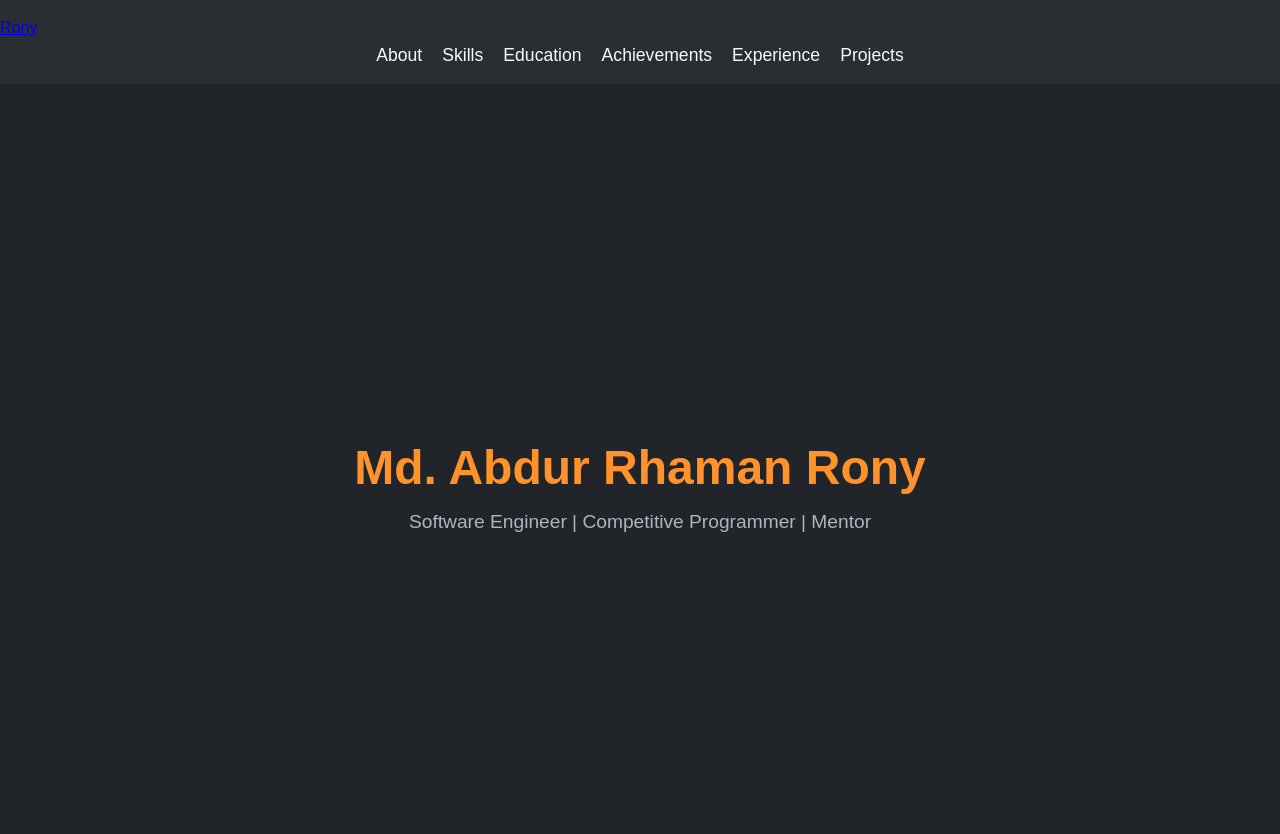
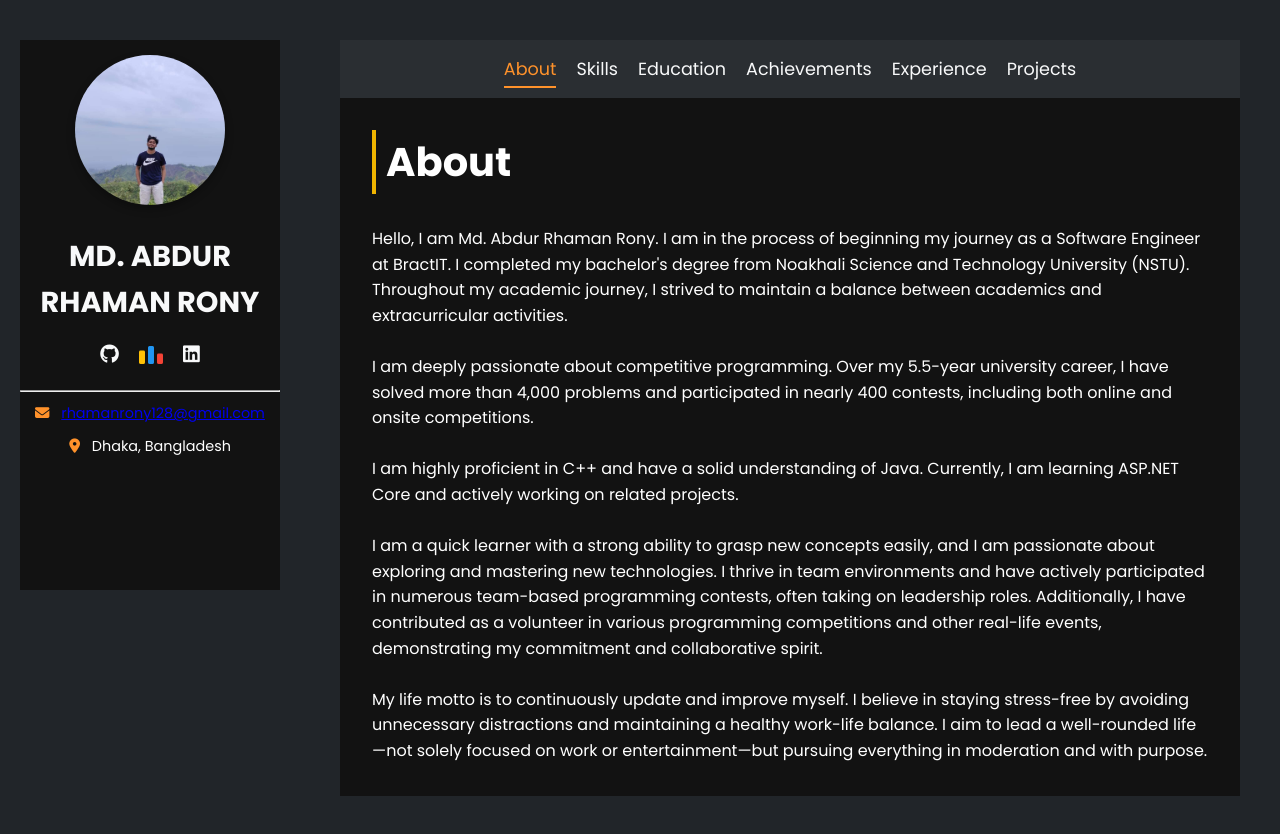
Before and after one commit to A-R-Rony/A-R-Rony.github.io, a plain HTML site: page index.html in a window 1280 px wide. Drawn offline with Linux system fonts and the light colour scheme.

Commit message:
update 01

```diff
--- a/index.html
+++ b/index.html
@@ -3,33 +3,83 @@
 <head>
   <meta charset="UTF-8" />
   <meta name="viewport" content="width=device-width, initial-scale=1.0" />
-  <meta name="description" content="Portfolio of Md. Abdur Rhaman Rony, Software Engineer and Competitive Programming Mentor" />
-  <meta name="keywords" content="software engineer, competitive programming, Codeforces, mentor, portfolio" />
+  <meta name="description" content="About Md. Abdur Rhaman Rony, Software Engineer and Competitive Programming Mentor" />
+  <meta name="keywords" content="software engineer, competitive programming, Codeforces, mentor" />
   <meta name="author" content="Md. Abdur Rhaman Rony" />
-  <title>Md. Abdur Rhaman Rony - Portfolio</title>
+  <title>About - Md. Abdur Rhaman Rony</title>
   <link rel="stylesheet" href="style.css" />
-  <link href="https://fonts.googleapis.com/css2?family=Roboto:wght@400;700&display=swap" rel="stylesheet">
+  <link href="https://fonts.googleapis.com/css2?family=Poppins:wght@400;700&display=swap" rel="stylesheet">
   <link rel="stylesheet" href="https://cdnjs.cloudflare.com/ajax/libs/font-awesome/6.4.0/css/all.min.css" />
 </head>
 <body>
+  <div class="layout">
+    <!-- Sidebar -->
+    <aside class="sidebar">
+      <nav class = "sidenav">
+        <img src="images/rony2.jpg" alt="Md. Abdur Rhaman Rony" class="profile-img" />
+      <h1>Md. Abdur Rhaman Rony</h1>
+      <div class="social-links">
+        <a href="https://github.com/A-R-Rony" target="_blank" aria-label="GitHub"><i class="fab fa-github"></i></a>
+        <a href="https://codeforces.com/profile/ar_rony1" target="_blank" aria-label="Codeforces">
+            <img src="images/codeforces.webp" alt="Codeforces" class="icon-img" />
+          </a>
+                  <a href="https://www.linkedin.com/in/md-abdur-rhaman-rony-108ab51aa/" target="_blank" aria-label="LinkedIn"><i class="fab fa-linkedin"></i></a>
+      </div>
+      <hr class="sidebar-separator" />
+
+      <div class="contact-info">
+        <p>
+            <i class="fas fa-envelope"></i>
+            <a href="mailto:rhamanrony128@gmail.com">rhamanrony128@gmail.com</a>
+          </p>
+        <p><i class="fas fa-map-marker-alt"></i> Dhaka, Bangladesh  </p>
+      </div>
+      </nav>
+
+    </aside>
+
+    <!-- Main Content -->
+    <main class="main-content">
       <nav class="navbar">
-    <div class="container">
-      <a href="./index.html" class="logo">Rony</a>
         <ul class="nav-links">
-        <li><a href="./about.html">About</a></li>
-        <li><a href="./skills.html">Skills</a></li>
-        <li><a href="./education.html">Education</a></li>
+          <li><a href="./about.html" class="active">About</a></li>
+          <li><a href="./skills.html" >Skills</a></li>
+          <li><a href="./education.html" >Education</a></li>
           <li><a href="./achievements.html">Achievements</a></li>
           <li><a href="./experience.html">Experience</a></li>
           <li><a href="./projects.html">Projects</a></li>
 
         </ul>
-    </div>
       </nav>
 
-  <div class="container home">
-    <h1>Md. Abdur Rhaman Rony</h1>
-    <p class="subtitle">Software Engineer | Competitive Programmer | Mentor</p>
+      <section class="education-section">
+        <h2>About</h2>
+        <p>Hello, I am Md. Abdur Rhaman Rony.
+          I am in the process of beginning my journey as a Software Engineer at BractIT.
+          I completed my bachelor's degree from Noakhali Science and Technology University (NSTU).
+          Throughout my academic journey, I strived to maintain a balance between academics and extracurricular activities.</p>
+         <br>
+          <p> I am deeply passionate about competitive programming. Over my 5.5-year university career,
+            I have solved more than 4,000 problems and participated in nearly 400 contests, including both online and onsite competitions.</p>
+           <br>
+           <p>
+            I am highly proficient in C++ and have a solid understanding of Java. Currently, I am learning ASP.NET Core and actively working on related projects.
+           </p>
+           <br>
+           <p>
+            I am a quick learner with a strong ability to grasp new concepts easily, and I am passionate about exploring and mastering new technologies.
+            I thrive in team environments and have actively participated in numerous team-based programming contests, often taking on leadership roles. Additionally,
+            I have contributed as a volunteer in various programming competitions and other real-life events, demonstrating my commitment and collaborative spirit.
+           </p>
+           <br>
+           <p>
+            My life motto is to continuously update and improve myself.
+            I believe in staying stress-free by avoiding unnecessary distractions and maintaining a healthy work-life balance.
+             I aim to lead a well-rounded life—not solely focused on work or entertainment—but pursuing everything in moderation and with purpose.
+           </p>
+        </section>
+
+    </main>
   </div>
 </body>
 </html>
--- a/style.css
+++ b/style.css
@@ -408,3 +408,15 @@
   color: #f0b400;  /* highlight color on hover */
   transform: scale(1.2); /* slightly enlarge */
 }
+
+
+.index-img {
+  width: 300px;               /* Adjust size as needed */
+  height: 300px;
+  border-radius: 100%;         /* Makes it circular */
+  object-fit: cover;          /* Keeps aspect ratio and fills the circle */
+  border: 4px solid #f0b400;  /* Optional border */
+  box-shadow: 0 4px 8px rgba(0, 0, 0, 0.2); /* Optional shadow */
+  margin: 10px auto;          /* Center with auto margin if inside flex or block parent */
+  display: block;             /* Makes margin auto work */
+}
```
Also changed, not shown: about.html (+1 -1 lines), achievements.html (+1 -1 lines), education.html (+1 -1 lines), experience.html (+1 -1 lines), projects.html (+1 -1 lines), skills.html (+1 -1 lines), images/rony-icpc.jpg (added), images/rony2.jpg (added). Lines whose indentation alone changed are shown as unchanged.
